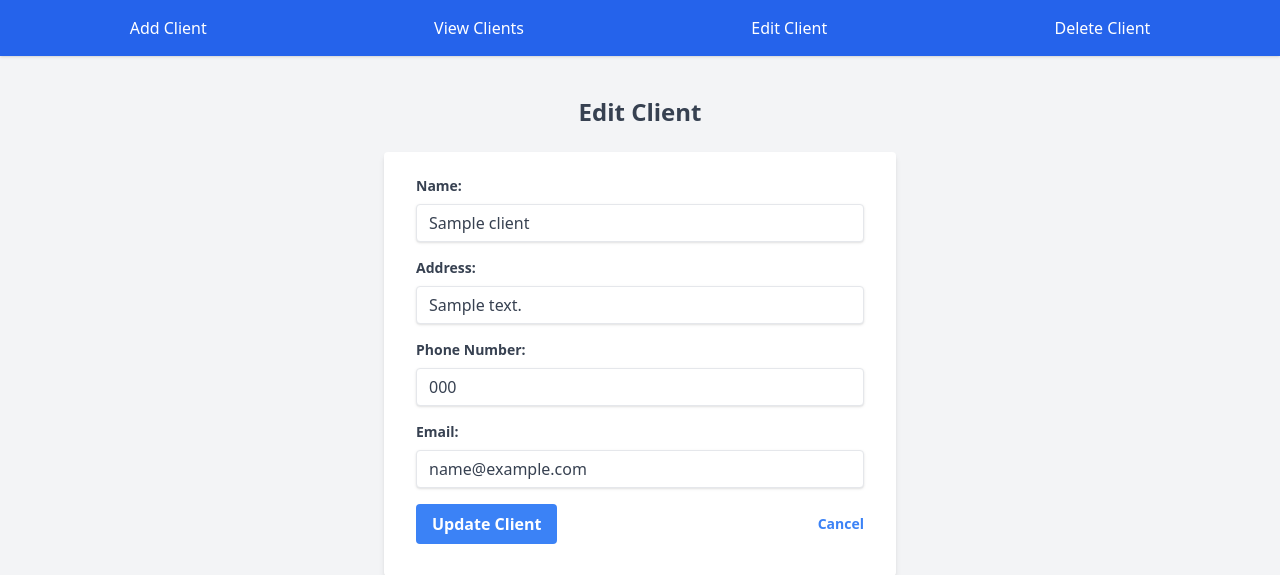
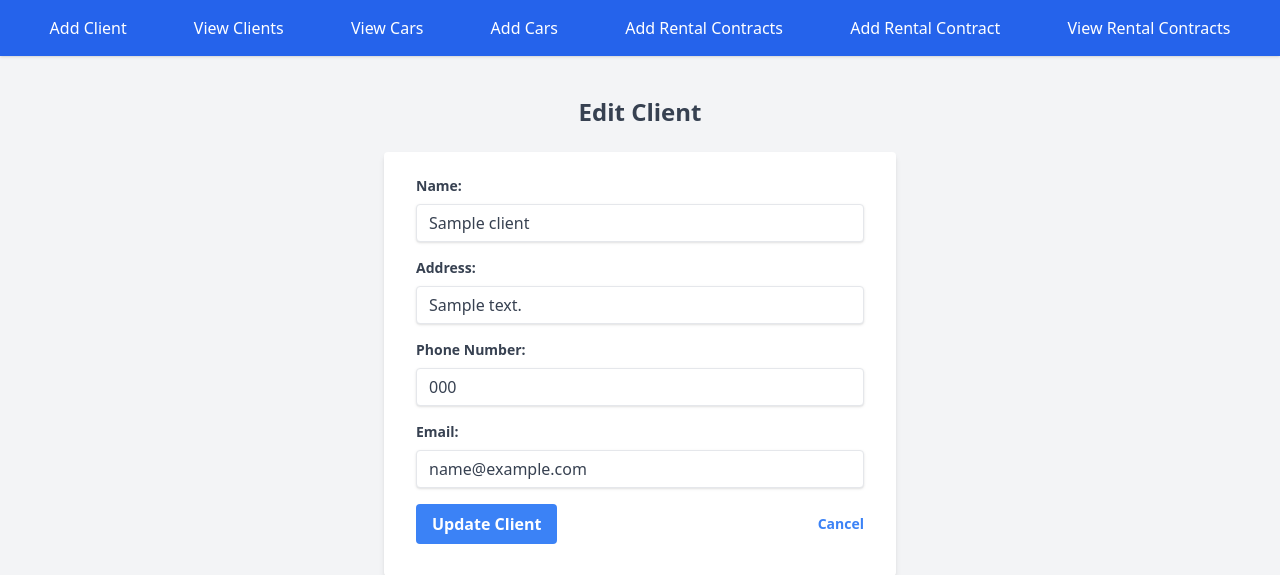
Before and after one commit to ridachaanoun/gestion-de-location-de-voitures, a PHP site: page /edit_client.php?id=1 in a window 1280 px wide. Shown: the top 575 px of the page. Run offline with PHP 8.4, Linux system fonts and the light colour scheme; tables that the repository leaves empty or names only in its code hold one stand-in row (values such as "Sample post"); some libraries are stand-ins or nearby versions.

Commit message:
Add consistent navigation bar to all pages for improved user navigation.

```diff
--- a/add_rental_contract.php
+++ b/add_rental_contract.php
@@ -42,6 +42,11 @@ if ($_SERVER['REQUEST_METHOD'] == 'POST') {
     <!-- Navbar Section -->
     <nav class="bg-blue-600 text-white p-4 shadow">
         <ul class="flex justify-around">
+            <li><a href="index.html" class="hover:text-gray-200">Add Client</a></li>
+            <li><a href="view_clients.php" class="hover:text-gray-200">View Clients</a></li>
+            <li><a href="view_cars.php" class="hover:text-gray-200">View Cars</a></li>
+            <li><a href="add_car.php" class="hover:text-gray-200">Add Cars</a></li>
+            <li><a href="add_rental_contract.php" class="hover:text-gray-200">Add Rental Contracts</a></li>
             <li><a href="add_rental_contract.php" class="hover:text-gray-200">Add Rental Contract</a></li>
             <li><a href="view_rental_contracts.php" class="hover:text-gray-200">View Rental Contracts</a></li>
         </ul>
--- a/edit_client.php
+++ b/edit_client.php
@@ -56,10 +56,13 @@ $conn->close();
     <!-- Navbar Section -->
     <nav class="bg-blue-600 text-white p-4 shadow">
         <ul class="flex justify-around">
-            <li><a href="add_client_form.php" class="hover:text-gray-200">Add Client</a></li>
+            <li><a href="index.html" class="hover:text-gray-200">Add Client</a></li>
             <li><a href="view_clients.php" class="hover:text-gray-200">View Clients</a></li>
-            <li><a href="edit_client.php" class="hover:text-gray-200">Edit Client</a></li>
-            <li><a href="delete_client.php" class="hover:text-gray-200">Delete Client</a></li>
+            <li><a href="view_cars.php" class="hover:text-gray-200">View Cars</a></li>
+            <li><a href="add_car.php" class="hover:text-gray-200">Add Cars</a></li>
+            <li><a href="add_rental_contract.php" class="hover:text-gray-200">Add Rental Contracts</a></li>
+            <li><a href="add_rental_contract.php" class="hover:text-gray-200">Add Rental Contract</a></li>
+            <li><a href="view_rental_contracts.php" class="hover:text-gray-200">View Rental Contracts</a></li>
         </ul>
     </nav>
 
--- a/edit_rental_contract.php
+++ b/edit_rental_contract.php
@@ -77,10 +77,11 @@ $conn->close();
     <!-- Navbar Section -->
     <nav class="bg-blue-600 text-white p-4 shadow">
         <ul class="flex justify-around">
-            <li><a href="add_client_form.php" class="hover:text-gray-200">Add Client</a></li>
+            <li><a href="index.html" class="hover:text-gray-200">Add Client</a></li>
             <li><a href="view_clients.php" class="hover:text-gray-200">View Clients</a></li>
-            <li><a href="add_car.php" class="hover:text-gray-200">Add Car</a></li>
             <li><a href="view_cars.php" class="hover:text-gray-200">View Cars</a></li>
+            <li><a href="add_car.php" class="hover:text-gray-200">Add Cars</a></li>
+            <li><a href="add_rental_contract.php" class="hover:text-gray-200">Add Rental Contracts</a></li>
             <li><a href="add_rental_contract.php" class="hover:text-gray-200">Add Rental Contract</a></li>
             <li><a href="view_rental_contracts.php" class="hover:text-gray-200">View Rental Contracts</a></li>
         </ul>
--- a/view_clients.php
+++ b/view_clients.php
@@ -14,7 +14,10 @@
             <li><a href="index.html" class="hover:text-gray-200">Add Client</a></li>
             <li><a href="view_clients.php" class="hover:text-gray-200">View Clients</a></li>
             <li><a href="view_cars.php" class="hover:text-gray-200">View Cars</a></li>
-            <li><a href="add_car.php" class="hover:text-gray-200">add Cars</a></li>
+            <li><a href="add_car.php" class="hover:text-gray-200">Add Cars</a></li>
+            <li><a href="add_rental_contract.php" class="hover:text-gray-200">Add Rental Contracts</a></li>
+            <li><a href="add_rental_contract.php" class="hover:text-gray-200">Add Rental Contract</a></li>
+            <li><a href="view_rental_contracts.php" class="hover:text-gray-200">View Rental Contracts</a></li>
         </ul>
     </nav>
 
--- a/view_rental_contracts.php
+++ b/view_rental_contracts.php
@@ -20,6 +20,11 @@ $result = $conn->query($sql);
     <!-- Navbar Section -->
     <nav class="bg-blue-600 text-white p-4 shadow">
         <ul class="flex justify-around">
+            <li><a href="index.html" class="hover:text-gray-200">Add Client</a></li>
+            <li><a href="view_clients.php" class="hover:text-gray-200">View Clients</a></li>
+            <li><a href="view_cars.php" class="hover:text-gray-200">View Cars</a></li>
+            <li><a href="add_car.php" class="hover:text-gray-200">Add Cars</a></li>
+            <li><a href="add_rental_contract.php" class="hover:text-gray-200">Add Rental Contracts</a></li>
             <li><a href="add_rental_contract.php" class="hover:text-gray-200">Add Rental Contract</a></li>
             <li><a href="view_rental_contracts.php" class="hover:text-gray-200">View Rental Contracts</a></li>
         </ul>
```
Also changed, not shown: add_car.php (+5 -2 lines), edit_car.php (+5 -2 lines), view_cars.php (+5 -2 lines).
